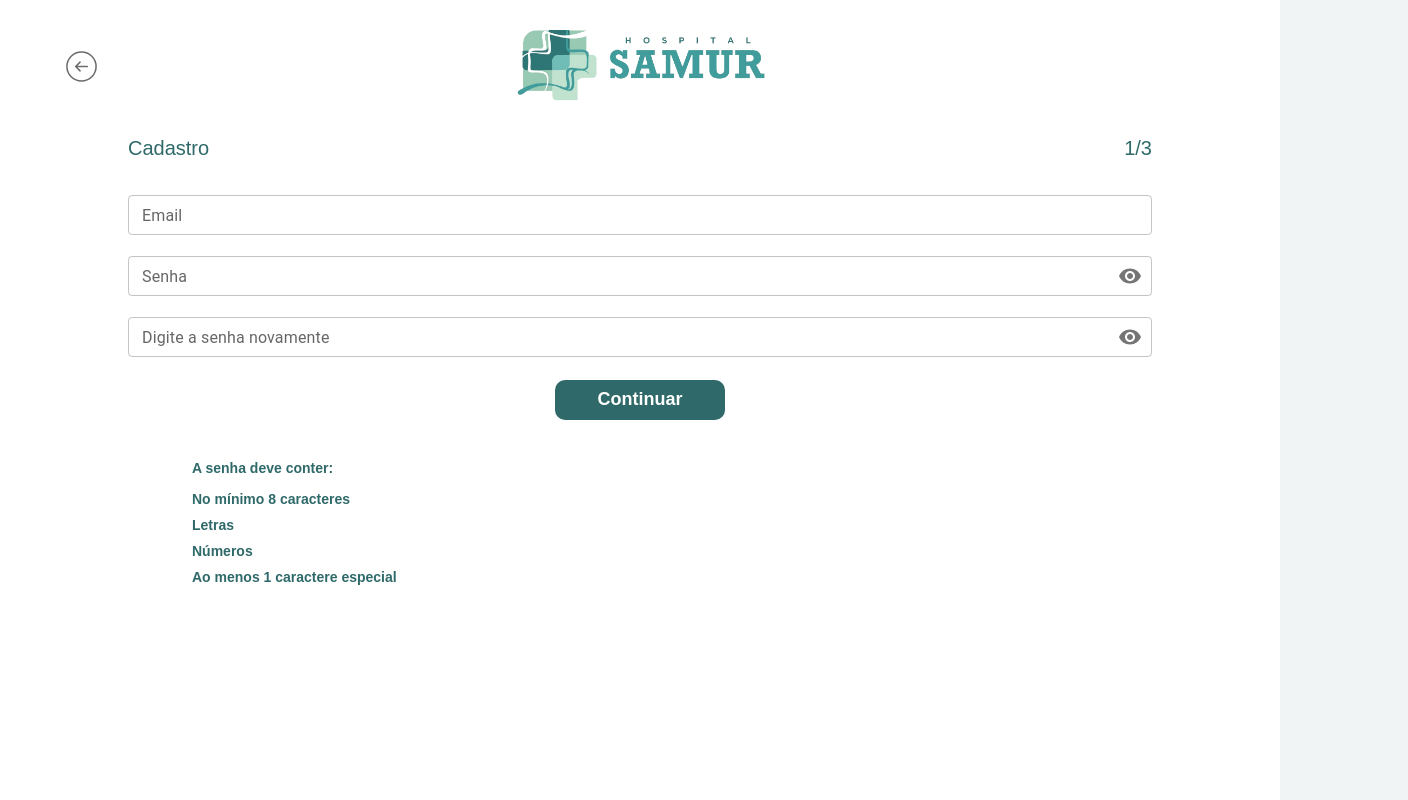
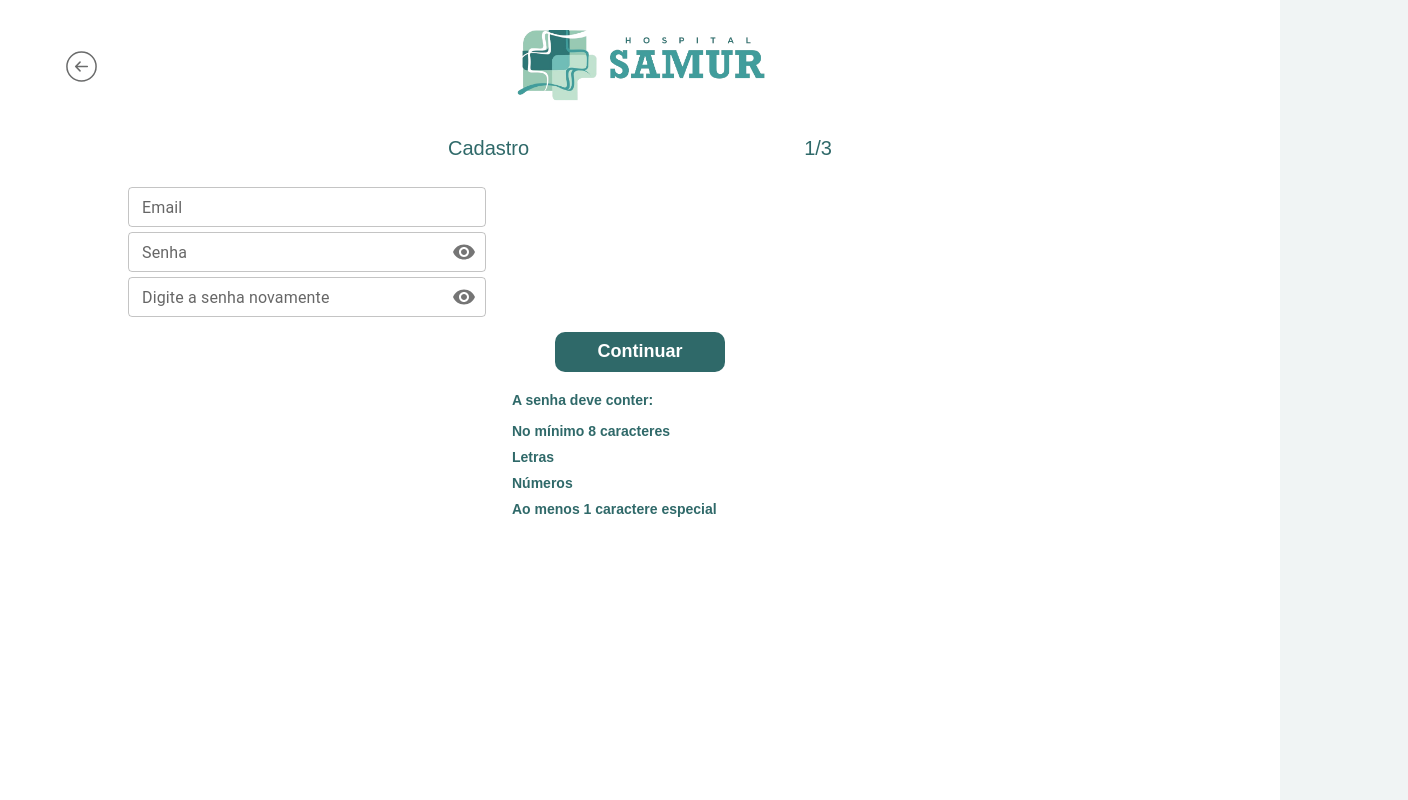
Before and after one commit to HericVirgilio/samur-portal-paciente, a Next.js app: page /cadastro in a window 1280 px wide. Shown: the whole page, 1408 px wide, since content can reach past the window. Built offline with nearby package versions, Linux system fonts and the light colour scheme.

Commit message:
alterações cadastro

```diff
--- a/src/app/cadastro/style.css
+++ b/src/app/cadastro/style.css
@@ -30,3 +30,8 @@
     margin-top: 24px;
     margin-bottom: 24px;
 }
+@media(min-width: 1024px){
+    .DivCadastroTitle{
+        width: 30vw;
+    }
+}
--- a/src/components/cadastro/index.tsx
+++ b/src/components/cadastro/index.tsx
@@ -108,14 +108,14 @@ export default function CadastroFormulario({ sendDataToParent }: Props) {
     return (
         <div className="BoxForm">
             <form className="DivCadastroForm" onSubmit={EnviarFormulario} >
-                <FormControl sx={{ m: 1, width: '80vw' }} variant="outlined">
+                <FormControl className="FormControl" variant="outlined">
                     <InputLabel htmlFor="outlined-adornment-password" size="small">Email</InputLabel>
                     <OutlinedInput value={email} onChange={(e) => setEmail(e.target.value)}
                         type={'email'}
                         label="Email"
                         size="small" />
                 </FormControl>
-                <FormControl sx={{ m: 1, width: '80vw' }} variant="outlined">
+                <FormControl className="FormControl" variant="outlined">
                     <InputLabel htmlFor="outlined-adornment-password" size="small" >Senha</InputLabel>
                     <OutlinedInput value={senha} onChange={(e) => setSenha(e.target.value)}
                         size="small"
@@ -132,7 +132,7 @@ export default function CadastroFormulario({ sendDataToParent }: Props) {
                             </InputAdornment>
                         } label="Senha" />
                 </FormControl>
-                <FormControl sx={{ m: 1, width: '80vw' }} variant="outlined">
+                <FormControl className="FormControl" variant="outlined">
                     <InputLabel htmlFor="outlined-adornment-password" size="small">Digite a senha novamente</InputLabel>
                     <OutlinedInput value={senha2} onChange={(e) => setSenha2(e.target.value)}
                         size="small"
--- a/src/components/cadastro/style.css
+++ b/src/components/cadastro/style.css
@@ -5,7 +5,10 @@
     gap: 18px;
     width: 100vw;
 }
-
+.FormControl{
+    width: 80vw;
+    margin: 4px;
+}
 .DivCadastroForm {
     display: grid;
     width: 80vw;
@@ -44,3 +47,13 @@
 .ContainerVeridicadoresDeSenha p{
     color: red;
 }
+@media(min-width: 1024px){
+    .FormControl{
+        width: 28vw;
+        margin: 0.3rem auto;
+    }
+    .RequisitosSenha{
+        width: 20vw;
+        margin: auto;
+    }
+}
```
